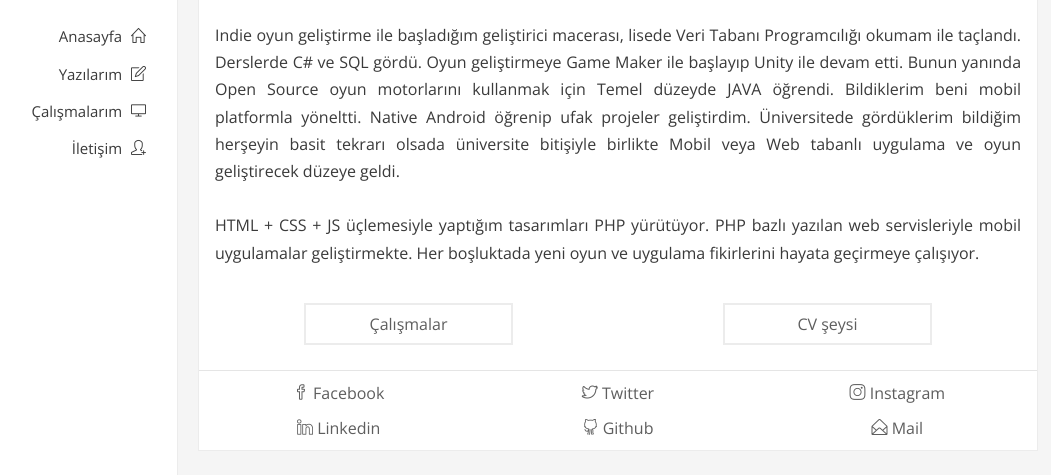
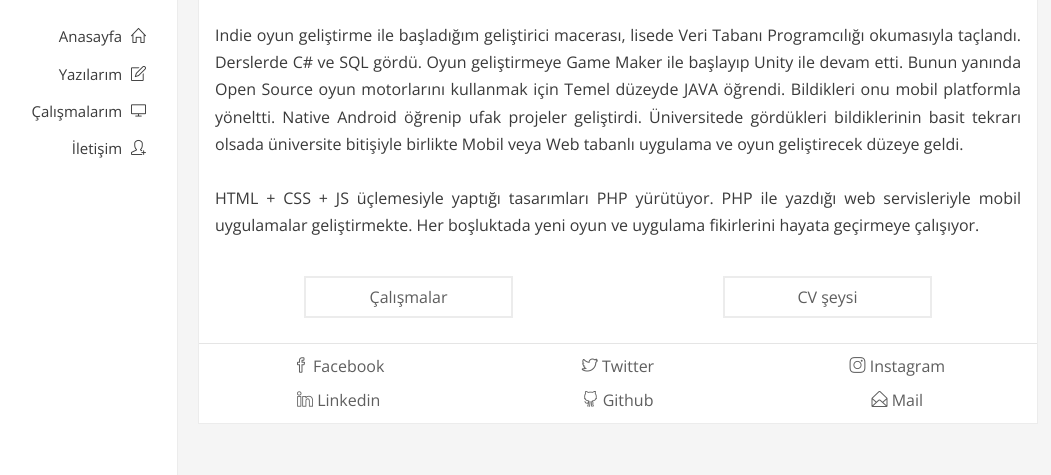
Before and after one commit to sefatunckanat/sefatunckanat.github.io, a Jekyll site: the page built from iletisim.html, in a window 1280 px wide, cut to the strip 425-900 px from the top of the page. Shown: the whole strip, without its empty margins (222-1273 px from the left). Built offline with Jekyll 4.4.1, drawn with Linux system fonts in a browser that asks for light colours; nearby versions of some CDN libraries; comment, search, counter and statistics services are not loaded.

Commit message:
iletisim tr

```diff
--- a/iletisim.html
+++ b/iletisim.html
@@ -13,9 +13,9 @@ publish: false
 			<div class="row">
 				<div class="col6-6 pad4-4">
 					<div class="text">
-					 	Indie oyun geliştirme ile başladığım geliştirici macerası, lisede <b>Veri Tabanı Programcılığı</b> okumam ile taçlandı. Derslerde <b>C# ve SQL</b> gördü. Oyun geliştirmeye <b>Game Maker</b> ile başlayıp <b>Unity</b> ile devam etti. Bunun yanında <b>Open Source</b> oyun motorlarını kullanmak için Temel düzeyde <b>JAVA</b> öğrendi. Bildiklerim beni mobil platformla yöneltti. <b>Native Android</b> öğrenip ufak projeler geliştirdim. Üniversitede gördüklerim bildiğim herşeyin basit tekrarı olsada üniversite bitişiyle birlikte <b>Mobil</b> veya <b>Web</b> tabanlı uygulama ve oyun geliştirecek düzeye geldi.
+					 	Indie oyun geliştirme ile başladığım geliştirici macerası, lisede <b>Veri Tabanı Programcılığı</b> okumasıyla taçlandı. Derslerde <b>C# ve SQL</b> gördü. Oyun geliştirmeye <b>Game Maker</b> ile başlayıp <b>Unity</b> ile devam etti. Bunun yanında <b>Open Source</b> oyun motorlarını kullanmak için Temel düzeyde <b>JAVA</b> öğrendi. Bildikleri onu mobil platformla yöneltti. <b>Native Android</b> öğrenip ufak projeler geliştirdi. Üniversitede gördükleri bildiklerinin basit tekrarı olsada üniversite bitişiyle birlikte <b>Mobil</b> veya <b>Web</b> tabanlı uygulama ve oyun geliştirecek düzeye geldi.
 					 	<br><br>
-					 	<b>HTML + CSS + JS</b> üçlemesiyle yaptığım tasarımları <b>PHP</b> yürütüyor. <b>PHP</b> bazlı yazılan web servisleriyle mobil uygulamalar geliştirmekte. Her boşluktada yeni oyun ve uygulama fikirlerini hayata geçirmeye çalışıyor.
+					 	<b>HTML + CSS + JS</b> üçlemesiyle yaptığı tasarımları <b>PHP</b> yürütüyor. <b>PHP</b> ile yazdığı web servisleriyle mobil uygulamalar geliştirmekte. Her boşluktada yeni oyun ve uygulama fikirlerini hayata geçirmeye çalışıyor.
 					</div>
 				</div>
 			</div>
```
